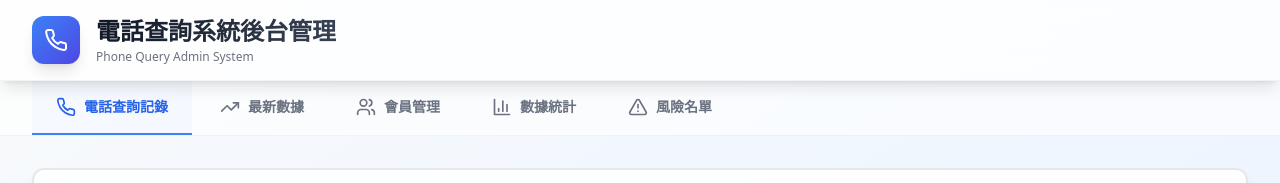
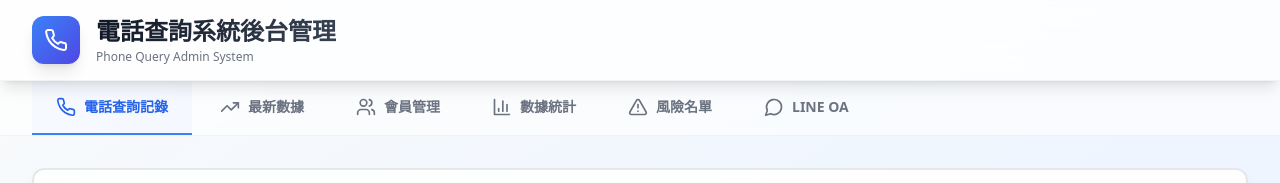
Before and after one commit to chu20170201-wq/phone, a Next.js app: page / in a window 1280 px wide. Shown: the top 183 px of the page. Built offline with nearby package versions, Linux system fonts and the light colour scheme; no server answers.

Commit message:
Add files via upload

```diff
--- a/pages/index.tsx
+++ b/pages/index.tsx
@@ -6,11 +6,12 @@ import PhoneRecordsTable from '@/components/PhoneRecordsTable';
 import MembersTable from '@/components/MembersTable';
 import StatsCards from '@/components/StatsCards';
 import RiskListTable from '@/components/RiskListTable';
+import LineOAPanel from '@/components/LineOAPanel';
 import SearchBar from '@/components/SearchBar';
-import { Phone, Users, BarChart3, AlertTriangle, TrendingUp } from 'lucide-react';
+import { Phone, Users, BarChart3, AlertTriangle, TrendingUp, MessageCircle } from 'lucide-react';
 import RecentDataReport from '@/components/RecentDataReport';
 
-type Tab = 'records' | 'recent' | 'members' | 'stats' | 'risks';
+type Tab = 'records' | 'recent' | 'members' | 'stats' | 'risks' | 'lineoa';
 
 export default function Home() {
   const [activeTab, setActiveTab] = useState<Tab>('records');
@@ -24,6 +25,7 @@ export default function Home() {
     members: false,
     stats: false,
     risks: false,
+    lineoa: false,
   });
 
   const handleTabChange = (tab: Tab) => {
@@ -123,12 +125,23 @@ export default function Home() {
                 <AlertTriangle className="w-5 h-5 mr-2" />
                 風險名單
               </button>
+              <button
+                onClick={() => handleTabChange('lineoa')}
+                className={`flex items-center py-4 px-6 border-b-2 font-semibold text-sm transition-all duration-200 ${
+                  activeTab === 'lineoa'
+                    ? 'border-green-500 text-green-600 bg-green-50/50'
+                    : 'border-transparent text-gray-500 hover:text-gray-700 hover:bg-gray-50/50'
+                }`}
+              >
+                <MessageCircle className="w-5 h-5 mr-2" />
+                LINE OA
+              </button>
             </div>
           </div>
         </div>
 
-        {/* 主要內容區域 */}
-        <main className="max-w-7xl mx-auto px-4 sm:px-6 lg:px-8 py-8">
+        {/* 主要內容區域（會員管理時加寬） */}
+        <main className={`mx-auto px-4 sm:px-6 lg:px-8 py-8 ${activeTab === 'members' ? 'max-w-[1600px]' : 'max-w-7xl'}`}>
           {/* 搜索欄 */}
           {activeTab === 'records' && (
             <div className="mb-6 animate-fade-in">
@@ -180,6 +193,12 @@ export default function Home() {
                 <RiskListTable />
               </div>
             )}
+
+            {mountedTabs.lineoa && (
+              <div className={activeTab === 'lineoa' ? 'animate-fade-in' : 'hidden'}>
+                <LineOAPanel />
+              </div>
+            )}
           </div>
         </main>
       </div>
```
